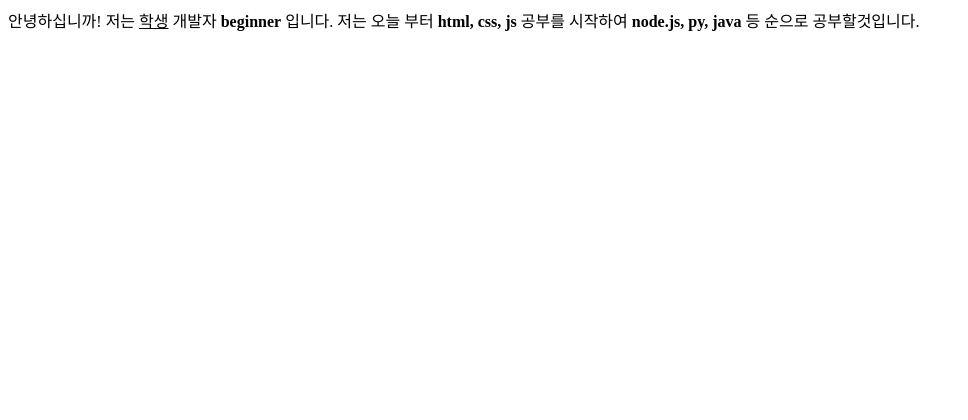
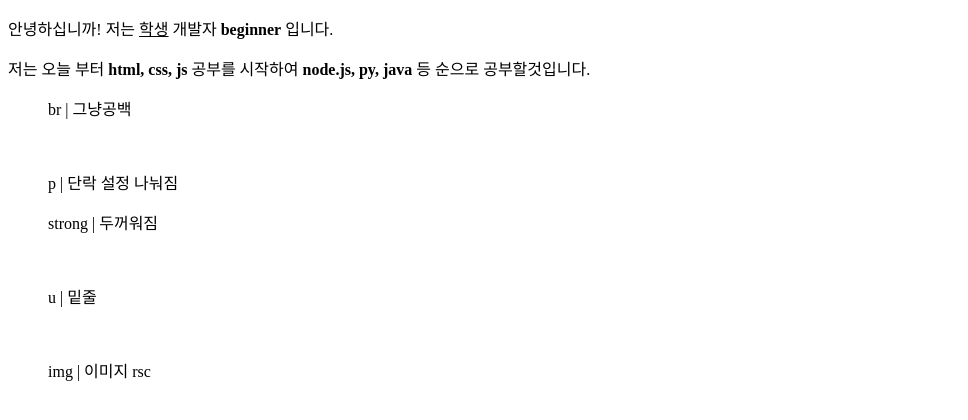
Before and after one commit to dbstjdrbl7/wed_coding_study, a plain HTML site: page index.html in a window 1280 px wide. Shown: the whole page, without its empty margins (0-968 px from the left). Drawn offline with Linux system fonts and the light colour scheme.

Commit message:
Update index.html
당일 수업 내용 추가

```diff
--- a/index.html
+++ b/index.html
@@ -8,8 +8,14 @@
 </head>
 
 <body>
-    안녕하십니까! 저는 <u>학생</u> 개발자 <strong>beginner</strong> 입니다.
-    저는 오늘 부터 <strong>html, css, js</strong> 공부를 시작하여 <strong>node.js, py, java</strong> 등 순으로 공부할것입니다.
+    <p>안녕하십니까! 저는 <u>학생</u> 개발자 <strong>beginner</strong> 입니다.</p>
+    <p>저는 오늘 부터 <strong>html, css, js</strong> 공부를 시작하여 <strong>node.js, py, java</strong> 등 순으로 공부할것입니다.</p>
+    <ul>br | 그냥공백</ul><br>
+    <ul>p | 단락 설정 나눠짐</ul>
+    <ul>strong | 두꺼워짐</ul><br>
+    <ul>u | 밑줄</ul><br>
+    <ul>img | 이미지 rsc</ul><br>
+    <img src=""></img>
 </body>
 
 </html>
```
